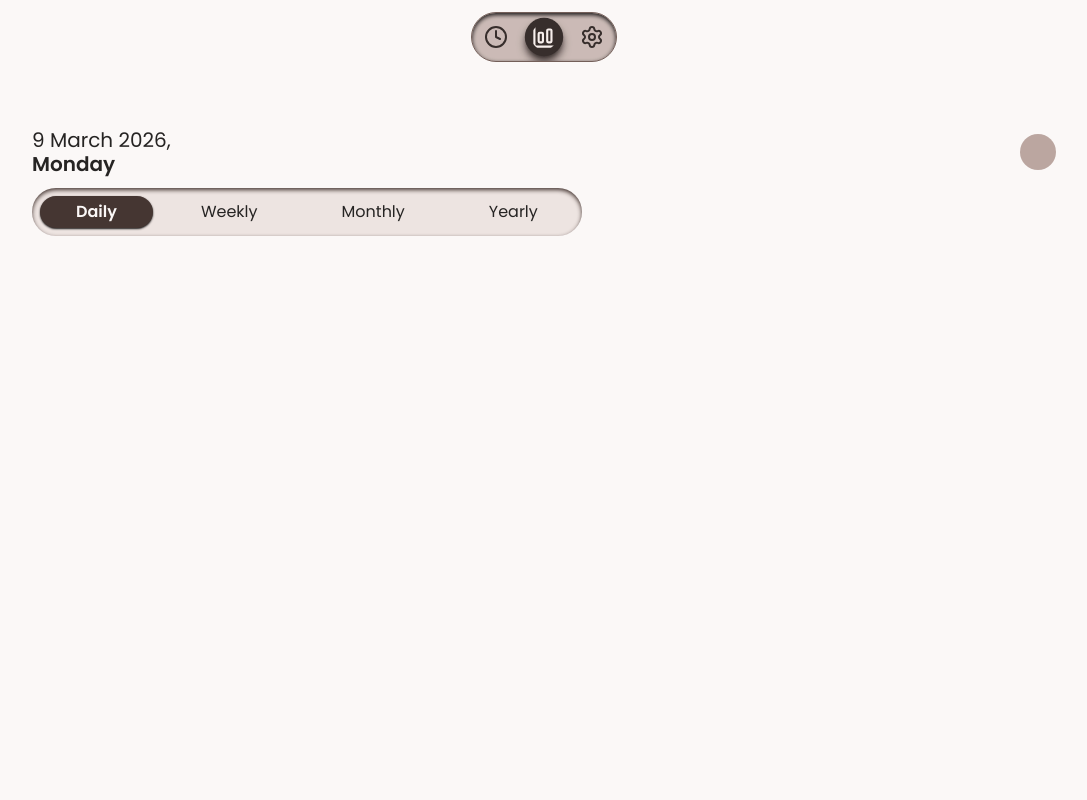
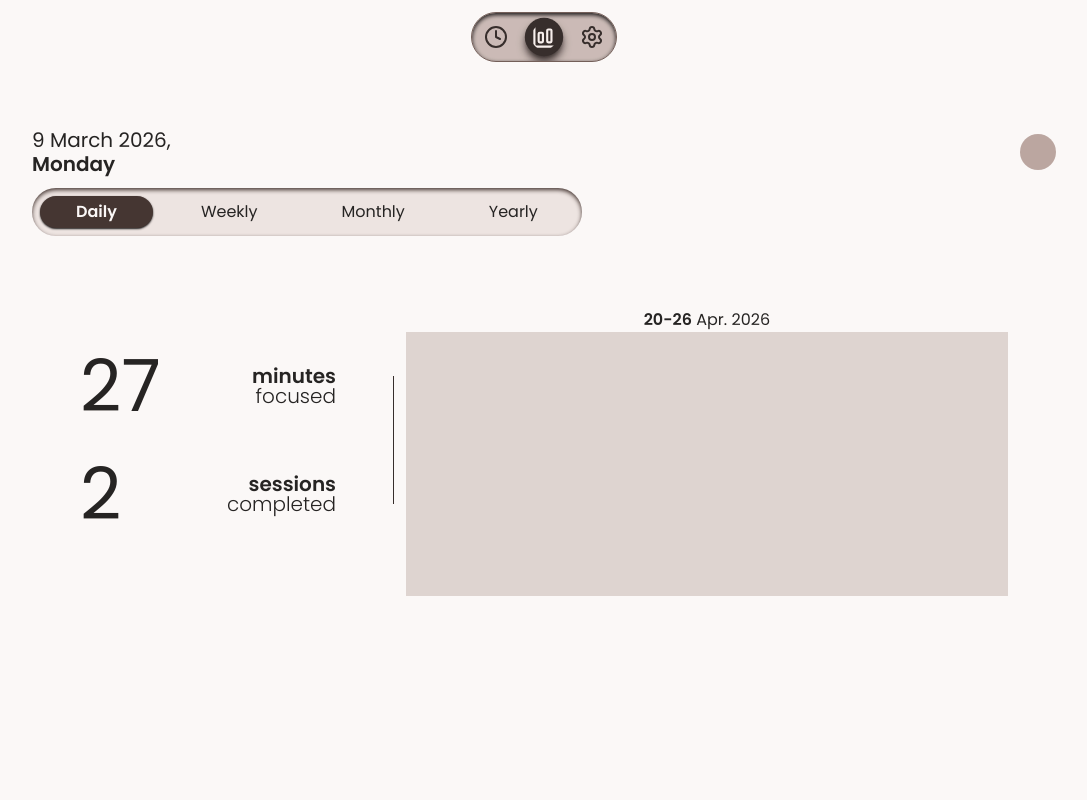
Before and after one commit to plwtx/chai.study, a React (Vite) app: page /statistics in a window 1280 px wide. Shown: the top 800 px of the page, without its empty margins (96-1183 px from the left). Built offline with nearby package versions, Linux system fonts and the light colour scheme; a web font is replaced by a local one; what @toolwind/corner-shape would draw is missing.

Commit message:
FEAT: Daily focused & completed sessions.

```diff
--- a/src/features/statistics/components/heatmap-calendar.tsx
+++ b/src/features/statistics/components/heatmap-calendar.tsx
@@ -188,7 +188,7 @@ export default function FocusHeatmap() {
     <main className="bg-brown-100 corner-scoop dark:bg-dark-900 border-brown-300 shadow-brown-400 relative z-20 w-fit rounded-xl px-7 pt-8 pb-6 shadow-xs dark:border-black dark:shadow-black">
       {/* Absolut title */}
       <div className="bg-brown-100 dark:bg-dark-900 border-brown-300 shadow-brown-400 corner-b-scoop absolute -top-3 left-6 flex h-6 w-fit items-center justify-center rounded-full border px-9 text-xs font-medium shadow-xs dark:border-black dark:shadow-black">
-        <h3>Calendar focus heatmap</h3>
+        <h3>Focus heatmap</h3>
       </div>
 
       {days === undefined ? (
--- a/src/features/statistics/components/stats-graph-page.tsx
+++ b/src/features/statistics/components/stats-graph-page.tsx
@@ -15,6 +15,36 @@ const CurrentDate: React.FC = () => {
   );
 };
 
+function DailyFocusedTime() {
+  const focusedTime = 27;
+  return (
+    <>
+      <section className="flex w-64 items-center justify-between gap-9">
+        <h3 className="text-7xl">{focusedTime}</h3>
+        <div className="flex flex-col items-end justify-start text-xl leading-5 font-light">
+          <p className="font-semibold">minutes</p>
+          <p>focused</p>
+        </div>
+      </section>
+    </>
+  );
+}
+
+function SessionsCompleted() {
+  const sessionsCompleted = 2;
+  return (
+    <>
+      <section className="flex w-64 items-center justify-between gap-9">
+        <h3 className="text-7xl">{sessionsCompleted}</h3>
+        <div className="flex flex-col items-end justify-start text-xl leading-5 font-light">
+          <p className="font-semibold">sessions</p>
+          <p>completed</p>
+        </div>
+      </section>
+    </>
+  );
+}
+
 export default function DailyFocusPage() {
   return (
     <>
@@ -30,7 +60,7 @@ export default function DailyFocusPage() {
               <div className="bg-brown-300 size-9 rounded-full" />
             </section>
             {/* Chart & stats view mode toggle */}
-            <section className="bg-brown-200/45 shadow-brown-600 mt-3 flex w-fit gap-3 overflow-clip rounded-full p-2 shadow-inner">
+            <section className="bg-brown-200/45 shadow-brown-600 my-3 flex w-fit gap-3 overflow-clip rounded-full p-2 shadow-inner">
               <span className="bg-brown-600 shadow-brown-900 text-brown-50 rounded-full p-1 px-9 font-semibold shadow-xs">
                 Daily
               </span>
@@ -39,6 +69,27 @@ export default function DailyFocusPage() {
               <span className="rounded-full p-1 px-9">Yearly</span>
             </section>
           </div>
+          {/* Main Statistics */}
+          <section className="relative flex h-96 w-full p-12">
+            <div className="flex w-1/2 flex-col items-start justify-center gap-9">
+              {/* Focused minutes */}
+              <DailyFocusedTime />
+              {/* Sessions completed */}
+              <SessionsCompleted />
+            </div>
+            {/* Dividing line */}
+            <div className="bg-brown-700 mx-3 my-auto h-32 w-px" />
+            {/* Weekly / Monthly / Yearly graph */}
+            <div className="h-full w-full py-3">
+              {/* Date and switch arrows */}
+              <div className="flex w-full items-center justify-center">
+                <p>
+                  <span className="font-semibold">20-26</span> Apr. 2026
+                </p>
+              </div>
+              <div className="bg-brown-300/45 h-full w-full" />
+            </div>
+          </section>
           {/* Absolutes */}
           <ChevronDown className="stroke-brown-600 absolute bottom-0 left-1/2 size-9 -translate-x-1/2 animate-bounce" />
         </div>
```
